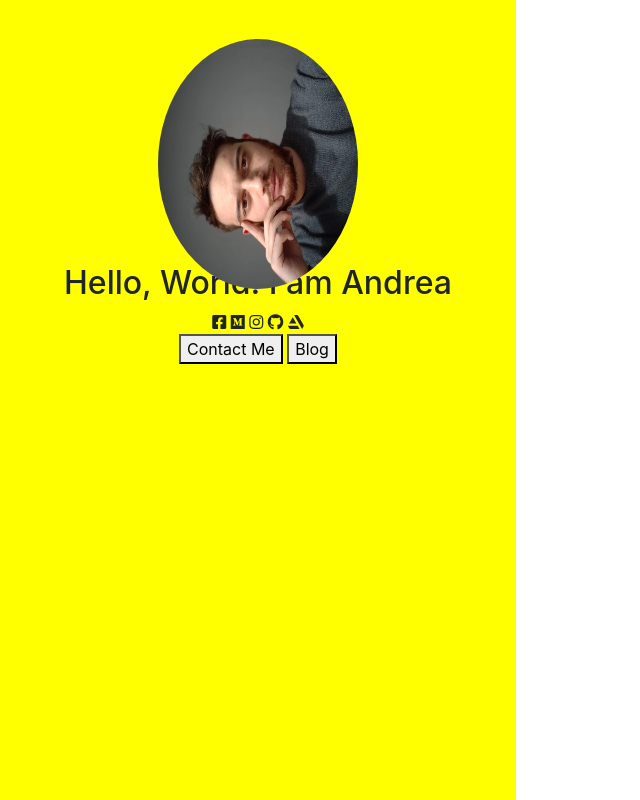
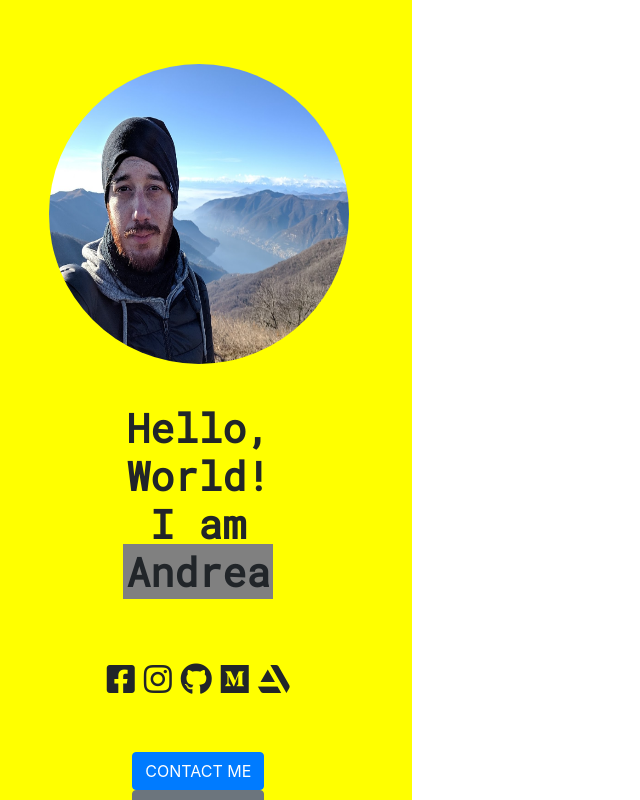
Before and after one commit to dasher7/dasher7.github.io, a plain HTML site: page index.html in a window 1280 px wide. Shown: the whole page, without its empty margins (0-640 px from the left). Drawn offline with nearby package versions, Linux system fonts and the light colour scheme; a web font is replaced by a local one.

Commit message:
fixed sidebar - still to center content

```diff
--- a/CSS/style.css
+++ b/CSS/style.css
@@ -1,15 +1,60 @@
-#personal-sidebar {
+#sidebar {
      height: 100%;
      text-align: center;
      padding: 4rem;
      position: fixed;
      z-index: -1;
      background-color: yellow;
+     float: left;
+     margin: auto;
+}
+
+#skills{
+     background-color: chartreuse;
+     height: 50%;
+     width: 70%;
+     float: right;
+}
+
+#personal-experience{
+     background-color: cornflowerblue;
+     height: 50%;
+     width: 70%;
+     float: right;
+}
+
+.sidebar-content{
+     text-align: center;
+     margin: auto;
 }
 
 .propic {
-     width: 250px;
-     height: 200px;
-     transform: rotate(-90deg);
+     width: 300px;
+     height: 300px;
+     scale: auto;
      border-radius: 50%;
 }
+
+.slogan{
+     font-family: 'Roboto Mono', monospace;
+     font-weight: bolder;
+     padding: 1em;
+}
+
+.highlight{
+     background-color: grey;
+     padding-top: 1px;
+     padding-bottom: 1px;
+     padding-left: 3px;
+     padding-right: 3px;
+     margin: 2px;
+}
+
+.sidebar-icons{
+     font-size: 2em;
+     margin: 20px;
+}
+
+.sidebar-buttons{
+     margin: 3em;
+}
--- a/index.html
+++ b/index.html
@@ -13,26 +13,31 @@
      <!-- FONTAWESOME -->
      <link rel="stylesheet" href="https://use.fontawesome.com/releases/v5.8.1/css/all.css"
           integrity="sha384-50oBUHEmvpQ+1lW4y57PTFmhCaXp0ML5d60M1M7uH2+nqUivzIebhndOJK28anvf" crossorigin="anonymous">
+     <link href="https://fonts.googleapis.com/css?family=Bowlby+One+SC|Roboto+Mono" rel="stylesheet">
 </head>
 
 <body>
+   <div class="wrapper">
      <div class="row">
-          <div class="col-md-4">
-               <section id="personal-sidebar">
-                              <img src="IMG/propic.jpg" alt="profile picture" class="propic">
-                              <h2>Hello, World! I am <span class="highlight">Andrea</span></h2>
-                               <div class="social-icons">
-                                   <i class="fab fa-facebook-square"></i>
-                                   <i class="fab fa-medium"></i>
-                                   <i class="fab fa-instagram"></i>
-                                   <i class="fab fa-github"></i>
-                                   <i class="fab fa-artstation"></i>
-                              </div>
-                              <button>Contact Me</button>
-                              <button>Blog</button>
-               </section>
+          <div id="sidebar" class="col-4">
+               <div class="sidebar-content">
+                    <img class="propic" src="IMG/propic-2.jpg" alt="">
+                    <h1 class="slogan">Hello, World! <br> I am <span class="highlight">Andrea</span></h1>
+                    <div class="sidebar-icons">
+                         <i class="fab fa-facebook-square"></i>
+                         <i class="fab fa-instagram"></i>
+                         <i class="fab fa-github"></i>
+                         <i class="fab fa-medium"></i>
+                         <i class="fab fa-artstation"></i>
+                    </div>
+                    <div class="sidebar-buttons">
+                         <a href="" class="btn btn-primary">CONTACT ME</a>
+                         <a href="" class="btn btn-secondary">CONTACT ME</a>
+                    </div>
+               </div>
           </div>
      </div>
+   </div>
 </body>
 
 </html>
```
Also changed, not shown: IMG/propic-2.jpg (added).
